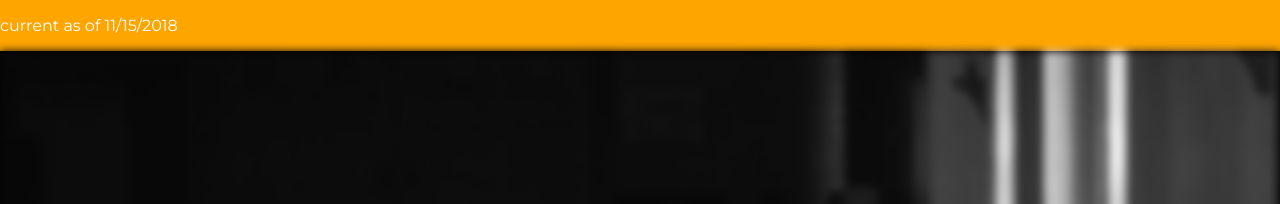
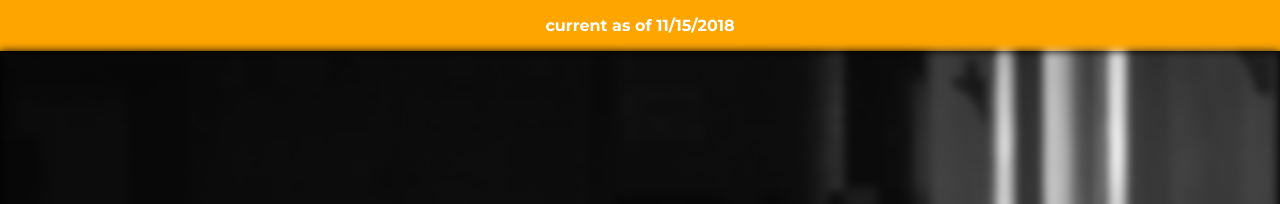
Before and after one commit to exmelendez/em, a plain HTML site: page gh-index.html in a window 1280 px wide. Shown: the top 204 px of the page. Drawn offline with Linux system fonts and the light colour scheme.

Commit message:
Update gh-index.html

```diff
--- a/gh-index.html
+++ b/gh-index.html
@@ -13,7 +13,7 @@
   <body>
 
     <div style="width: 100%; background-color: orange;">
-      <P>current as of 11/15/2018</P>
+      <P style="text-align: center; font-weight: bold;">current as of 11/15/2018</P>
     </div>
 
   <header class="showcase">
```
